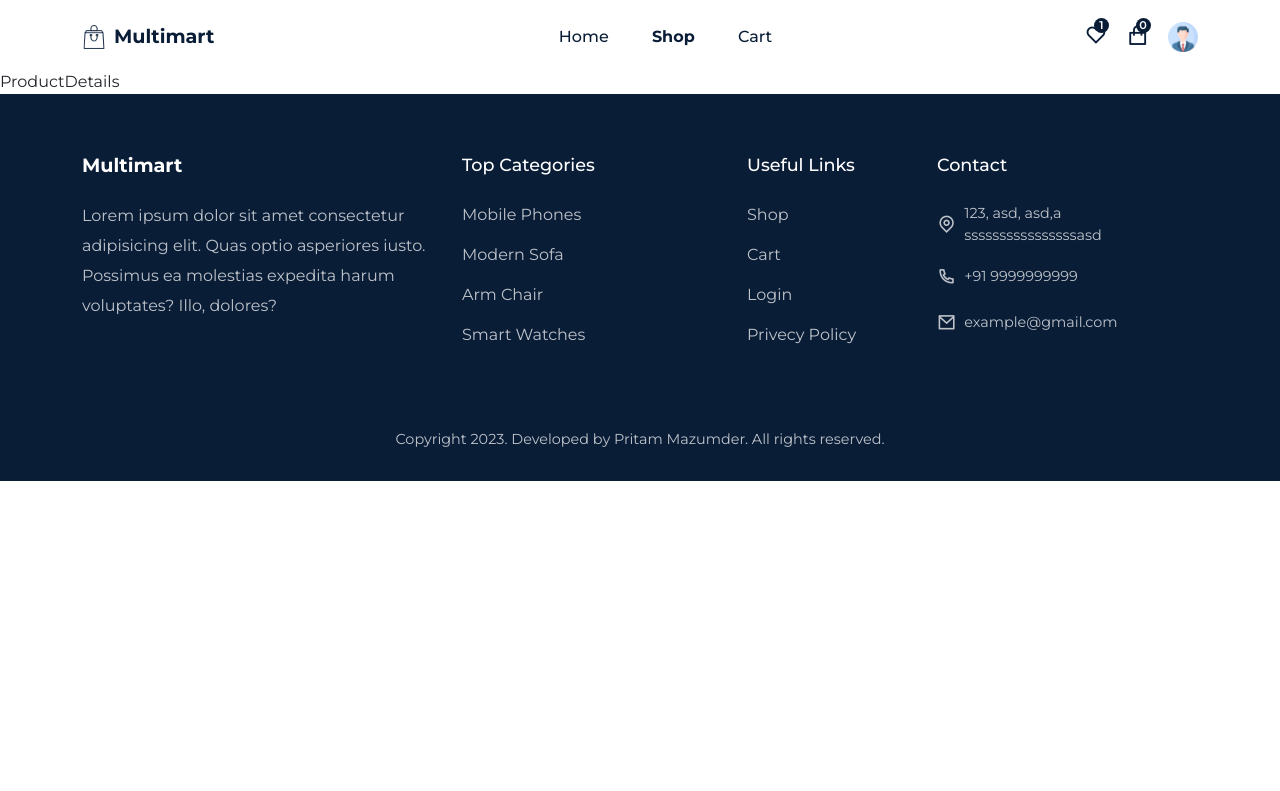
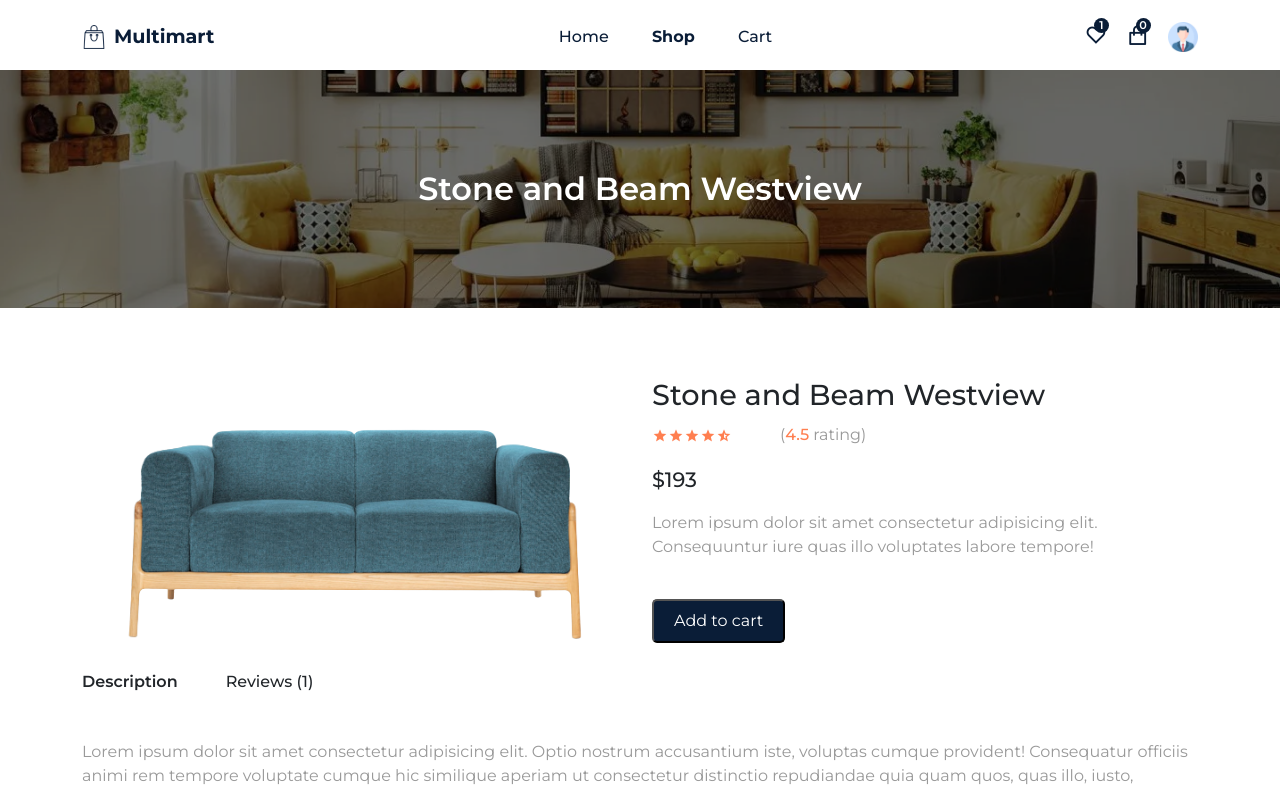
Before and after one commit to pritam-mazumder/TechHub_React_Ecommerce, a React (Create React App) app: page /shop/01 in a window 1280 px wide. Shown: the top 791 px of the page. Built offline with nearby package versions, Linux system fonts and the light colour scheme.

Commit message:
25-03-2023: Product details modified

```diff
--- a/src/assets/data/products.js
+++ b/src/assets/data/products.js
@@ -413,7 +413,7 @@
 
   {
     id: "15",
-    productName: "Samsung Galaxy S22",
+    productName: "Samsung Galaxy S23",
     imgUrl: productImg18,
     category: "mobile",
     price: 699,
--- a/src/pages/ProductDetails.jsx
+++ b/src/pages/ProductDetails.jsx
@@ -1,9 +1,122 @@
-import React from 'react'
+import React, { useState } from "react";
+import { useParams } from "react-router-dom";
+import { Container, Row, Col } from "reactstrap";
+import products from "../assets/data/products";
+import Helmet from "../components/Helmet/Helmet";
+import CommonSelection from "../components/UI/CommonSection";
+import "../styles/product-details.css";
+import { motion } from "framer-motion";
 
 const ProductDetails = () => {
+  const [tab, setTab] = useState("desc");
+  const { id } = useParams();
+  const product = products.find((item) => item.id === id);
+
+  const {
+    imgUrl,
+    productName,
+    price,
+    avgRating,
+    description,
+    reviews,
+    shortDesc,
+  } = product;
   return (
-    <div>ProductDetails</div>
-  )
-}
+    <Helmet title={productName}>
+      <CommonSelection title={productName} />
 
-export default ProductDetails
+      <section>
+        <Container className="pt-0">
+          <Row>
+            <Col lg="6">
+              <img src={imgUrl} alt="" />
+            </Col>
+
+            <Col lg="6">
+              <div className="product__details">
+                <h2>{productName}</h2>
+                <div className="product__rating d-flex align-items-center gap-5 mb-3">
+                  <div>
+                    <span>
+                      <i class="ri-star-s-fill"></i>
+                    </span>
+                    <span>
+                      <i class="ri-star-s-fill"></i>
+                    </span>
+                    <span>
+                      <i class="ri-star-s-fill"></i>
+                    </span>
+                    <span>
+                      <i class="ri-star-s-fill"></i>
+                    </span>
+                    <span>
+                      <i class="ri-star-half-s-fill"></i>
+                    </span>
+                  </div>
+
+                  <p>
+                    (<span>{avgRating}</span> rating)
+                  </p>
+                </div>
+
+                <span className="product__price">${price}</span>
+                <p className="mt-3">{shortDesc}</p>
+
+                <motion.button whileTap={{ scale: 1.2 }} className="buy__btn">
+                  Add to cart
+                </motion.button>
+              </div>
+            </Col>
+          </Row>
+        </Container>
+      </section>
+
+      <section>
+        <Container>
+          <Row>
+            <Col lg="12">
+              <div className="tab__wrapper d-flex align-items-center gap-5 mb-5">
+                <h6
+                  className={`${tab === "desc" ? "active__tab" : ""}`}
+                  onClick={() => setTab("desc")}
+                >
+                  Description
+                </h6>
+                <h6
+                  className={`${tab === "rev" ? "active__tab" : ""}`}
+                  onClick={() => setTab("rev")}
+                >
+                  Reviews ({reviews.length})
+                </h6>
+              </div>
+
+              {tab === "desc" ? (
+                <div className="tab__content mt-5 mb-5">
+                  <p>{description}</p>
+                </div>
+              ) : (
+                <div className="product__review">
+                  <div className="review__wrapper">
+                    <ul>
+                      {reviews?.map((item, index) => (
+                        <li>
+                          <span>{item.rating}</span>
+                          <p>{item.text}</p>
+                        </li>
+                      ))}
+                    </ul>
+                  </div>
+                </div>
+              )}
+            </Col>
+          </Row>
+        </Container>
+      </section>
+    </Helmet>
+  );
+};
+
+export default ProductDetails;
+
+
+//57.34 ProductDetails 25-03-2023: Product details modified
--- /dev/null
+++ b/src/styles/product-details.css
@@ -0,0 +1,37 @@
+.product__details{
+    margin-top: 70px;
+}
+
+.product__details h2{
+    font-size: 1.8rem;
+    margin-bottom: 10px;
+}
+
+.product__rating span i{
+    color: coral;
+}
+
+.product__rating p span{
+    color: coral;
+    font-weight: 500;
+}
+
+.product__price{
+    font-size: 1.3rem;
+    font-weight: 500;
+}
+
+.tab__wrapper{
+    color: ver(--primary-color);
+    font-weight: 500;
+    font-size: 1rem;
+    cursor: pointer;
+}
+
+.active__tab{
+    font-weight: 600;
+}
+
+.active__tab p{
+    line-height: 30px;
+}
```
